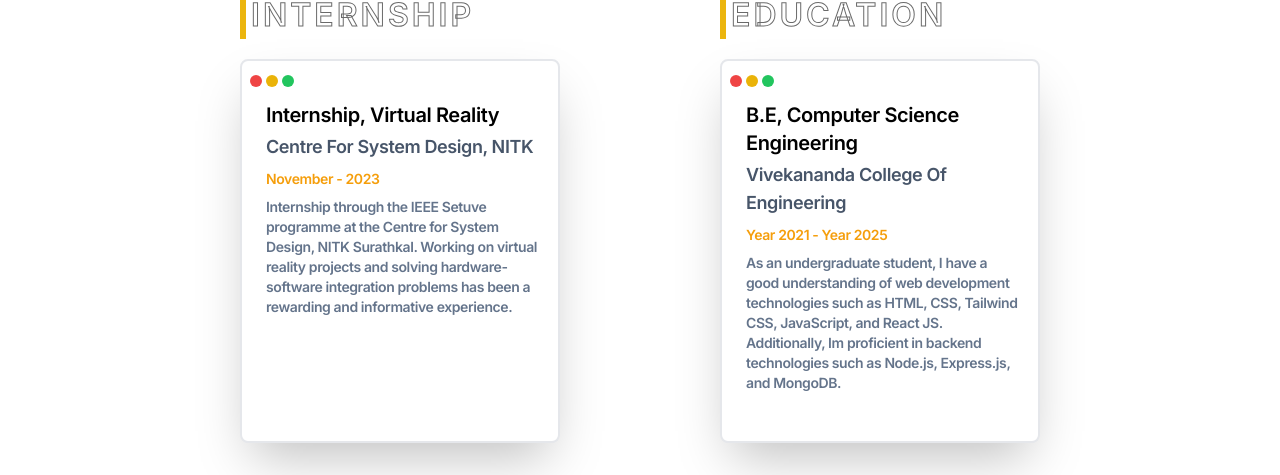
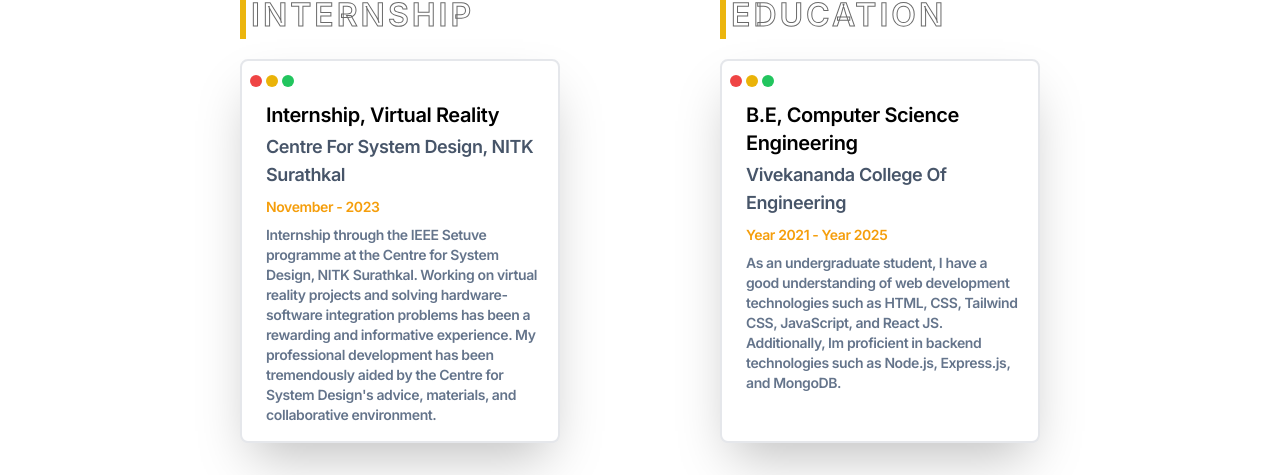
Before and after one commit to Humbledot00/PortFolio-Shreyas-Rao, a React (Vite) app: page / in a window 1280 px wide. Shown: the part 2253-2728 px from the top of the page. Built offline with nearby package versions, Linux system fonts and the light colour scheme.

Commit message:
Update Resume.jsx

```diff
--- a/src/components/Resume/Resume.jsx
+++ b/src/components/Resume/Resume.jsx
@@ -29,9 +29,9 @@ function Resume(){
                         </div>
                         <div className="card__content">
                             <h2 className="ml-6 text-xl">Internship, Virtual Reality </h2>
-                            <p className="ml-6 mt-1 text-slate-600 text-lg">Centre For System Design, NITK </p>
+                            <p className="ml-6 mt-1 text-slate-600 text-lg">Centre For System Design, NITK Surathkal</p>
                             <p className="ml-6 mt-2 text-amber-500 text-sm">November - 2023</p>
-                            <p className="ml-6 mr-3 mt-2 text-slate-500 text-sm">Internship through the IEEE Setuve programme at the Centre for System Design, NITK Surathkal. Working on virtual reality projects and solving hardware-software integration problems has been a rewarding and informative experience.</p>
+                            <p className="ml-6 mr-3 mt-2 text-slate-500 text-sm">Internship through the IEEE Setuve programme at the Centre for System Design, NITK Surathkal. Working on virtual reality projects and solving hardware-software integration problems has been a rewarding and informative experience. My professional development has been tremendously aided by the Centre for System Design's advice, materials, and collaborative environment.</p>
 
                     </div>
                 </div>
```
